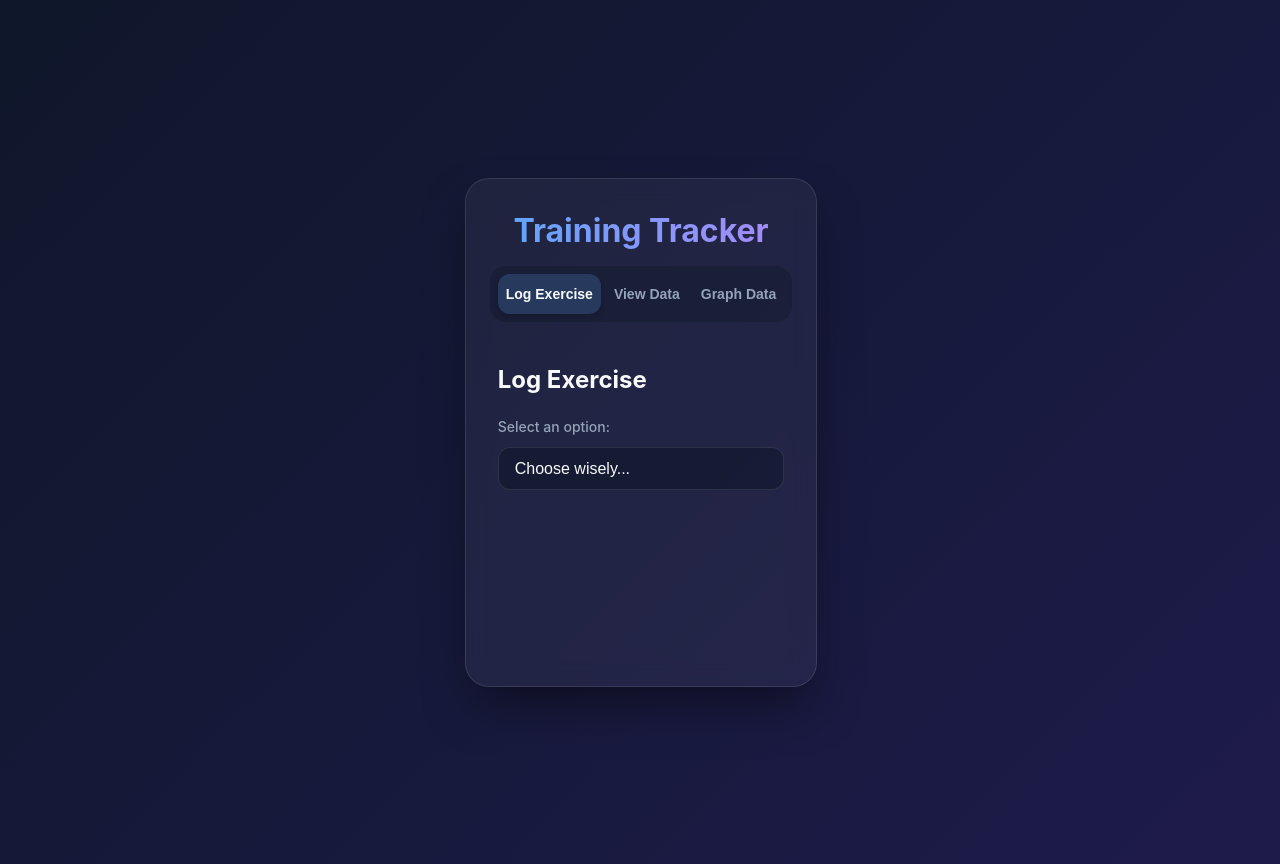
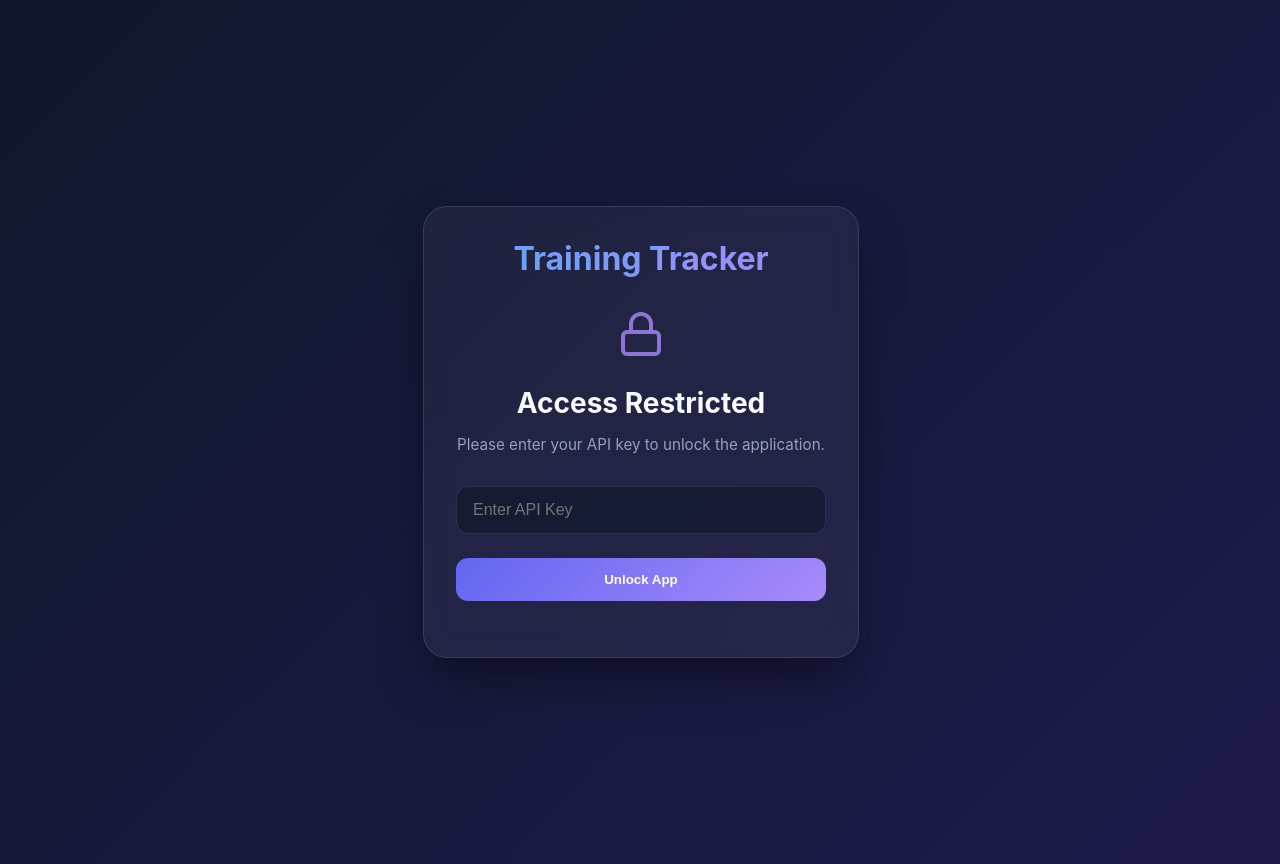
Before and after one commit to landjleaverland-bit/Training_Tracker, a SvelteKit app: page / in a window 1280 px wide. Built offline with nearby package versions, Linux system fonts and the light colour scheme.

Commit message:
Add authentication.

```diff
--- /dev/null
+++ b/src/lib/components/Login.svelte
@@ -0,0 +1,139 @@
+<script>
+    import { login } from "$lib/stores/auth";
+    import { fade } from "svelte/transition";
+
+    let keyInput = "";
+    let error = "";
+
+    function handleSubmit() {
+        if (keyInput.trim().length < 4) {
+            error = "Key must be at least 4 characters";
+            return;
+        }
+        login(keyInput.trim());
+    }
+</script>
+
+<div class="login-container" in:fade>
+    <div class="lock-icon">
+        <svg
+            xmlns="http://www.w3.org/2000/svg"
+            width="48"
+            height="48"
+            viewBox="0 0 24 24"
+            fill="none"
+            stroke="currentColor"
+            stroke-width="2"
+            stroke-linecap="round"
+            stroke-linejoin="round"
+            ><rect width="18" height="11" x="3" y="11" rx="2" ry="2" /><path
+                d="M7 11V7a5 5 0 0 1 10 0v4"
+            /></svg
+        >
+    </div>
+
+    <h2>Access Restricted</h2>
+    <p>Please enter your API key to unlock the application.</p>
+
+    <form on:submit|preventDefault={handleSubmit}>
+        <div class="input-group">
+            <input
+                type="password"
+                placeholder="Enter API Key"
+                bind:value={keyInput}
+                class:error
+            />
+            {#if error}
+                <span class="error-text">{error}</span>
+            {/if}
+        </div>
+
+        <button type="submit" class="unlock-button"> Unlock App </button>
+    </form>
+</div>
+
+<style>
+    .login-container {
+        text-align: center;
+        padding: 1rem 0;
+    }
+
+    .lock-icon {
+        color: #a78bfa;
+        margin-bottom: 1.5rem;
+        opacity: 0.8;
+    }
+
+    h2 {
+        font-size: 1.75rem;
+        margin-bottom: 0.5rem;
+        color: #f8fafc;
+    }
+
+    p {
+        color: #94a3b8;
+        margin-bottom: 2rem;
+        font-size: 0.95rem;
+    }
+
+    form {
+        display: flex;
+        flex-direction: column;
+        gap: 1.5rem;
+    }
+
+    .input-group {
+        display: flex;
+        flex-direction: column;
+        gap: 0.5rem;
+        text-align: left;
+    }
+
+    input {
+        background: rgba(15, 23, 42, 0.6);
+        border: 1px solid rgba(255, 255, 255, 0.1);
+        border-radius: 0.75rem;
+        padding: 0.875rem 1rem;
+        color: #f8fafc;
+        font-size: 1rem;
+        transition: all 0.2s ease;
+        outline: none;
+    }
+
+    input:focus {
+        border-color: #a78bfa;
+        box-shadow: 0 0 0 2px rgba(167, 139, 250, 0.3);
+    }
+
+    input.error {
+        border-color: #ef4444;
+    }
+
+    .error-text {
+        font-size: 0.75rem;
+        color: #ef4444;
+        padding-left: 0.5rem;
+    }
+
+    .unlock-button {
+        background: linear-gradient(135deg, #6366f1 0%, #a78bfa 100%);
+        color: white;
+        border: none;
+        padding: 0.875rem;
+        border-radius: 0.75rem;
+        font-weight: 700;
+        cursor: pointer;
+        transition:
+            transform 0.2s ease,
+            box-shadow 0.2s ease;
+    }
+
+    .unlock-button:hover {
+        transform: translateY(-2px);
+        box-shadow: 0 10px 15px -3px rgba(167, 139, 250, 0.4);
+    }
+
+    .unlock-button:active {
+        transform: translateY(0);
+    }
+</style>
--- /dev/null
+++ b/src/lib/stores/auth.js
@@ -0,0 +1,35 @@
+import { writable } from 'svelte/store';
+import { browser } from '$app/environment';
+
+const STORAGE_KEY = 'training_tracker_api_key';
+
+// Initialize from localStorage if in browser
+const initialValue = browser ? localStorage.getItem(STORAGE_KEY) : null;
+
+export const apiKey = writable(initialValue);
+
+// Subscribe to changes and update localStorage
+if (browser) {
+    apiKey.subscribe(value => {
+        if (value) {
+            localStorage.setItem(STORAGE_KEY, value);
+        } else {
+            localStorage.removeItem(STORAGE_KEY);
+        }
+    });
+}
+
+/**
+ * Log in with a key
+ * @param {string} key
+ */
+export function login(key) {
+    apiKey.set(key);
+}
+
+/**
+ * Log out and clear storage
+ */
+export function logout() {
+    apiKey.set(null);
+}
--- a/src/routes/+page.svelte
+++ b/src/routes/+page.svelte
@@ -1,4 +1,6 @@
 <script>
+    import { apiKey, logout } from "$lib/stores/auth";
+    import Login from "$lib/components/Login.svelte";
     import LogExercise from "$lib/components/LogExercise.svelte";
     import ViewData from "$lib/components/ViewData.svelte";
     import GraphData from "$lib/components/GraphData.svelte";
@@ -15,7 +17,9 @@
 </script>
 
 <svelte:head>
-    <title>Training Tracker - {activeTab.label}</title>
+    <title
+        >Training Tracker {$apiKey ? "- " + activeTab.label : "(Locked)"}</title
+    >
     <meta
         name="description"
         content="A simple Svelte webapp for tracking training"
@@ -26,8 +30,32 @@
     <div class="app-container">
         <header>
             <h1>Training Tracker</h1>
+            {#if $apiKey}
+                <button class="logout-button" on:click={logout} title="Logout">
+                    <svg
+                        xmlns="http://www.w3.org/2000/svg"
+                        width="18"
+                        height="18"
+                        viewBox="0 0 24 24"
+                        fill="none"
+                        stroke="currentColor"
+                        stroke-width="2"
+                        stroke-linecap="round"
+                        stroke-linejoin="round"
+                        ><path
+                            d="M9 21H5a2 2 0 0 1-2-2V5a2 2 0 0 1 2-2h4"
+                        /><polyline points="16 17 21 12 16 7" /><line
+                            x1="21"
+                            x2="9"
+                            y1="12"
+                            y2="12"
+                        /></svg
+                    >
+                </button>
+            {/if}
         </header>
 
+        {#if $apiKey}
             <nav class="tabs-nav">
                 {#each tabs as tab}
                     <button
@@ -43,6 +71,11 @@
             <div class="content-container">
                 <svelte:component this={activeTab.component} />
             </div>
+        {:else}
+            <div class="content-container">
+                <Login />
+            </div>
+        {/if}
     </div>
 </main>
 
@@ -103,6 +136,27 @@
         -webkit-background-clip: text;
         background-clip: text;
         -webkit-text-fill-color: transparent;
+    }
+
+    .logout-button {
+        position: absolute;
+        top: 2rem;
+        right: 1.5rem;
+        background: rgba(239, 68, 68, 0.1);
+        border: 1px solid rgba(239, 68, 68, 0.2);
+        color: #ef4444;
+        padding: 0.5rem;
+        border-radius: 0.5rem;
+        cursor: pointer;
+        transition: all 0.2s ease;
+        display: flex;
+        align-items: center;
+        justify-content: center;
+    }
+
+    .logout-button:hover {
+        background: rgba(239, 68, 68, 0.2);
+        transform: scale(1.05);
     }
 
     .tabs-nav {
```
Lines whose indentation alone changed are shown as unchanged.
